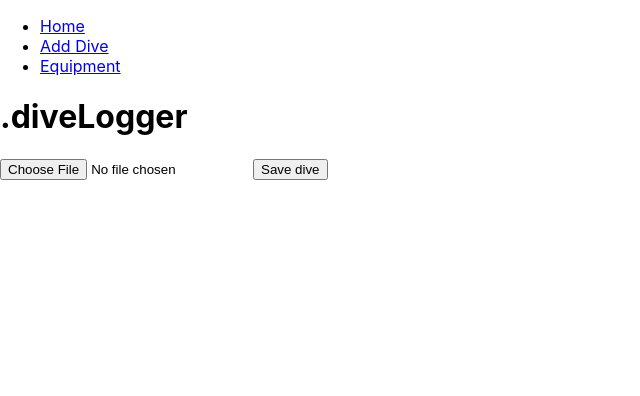
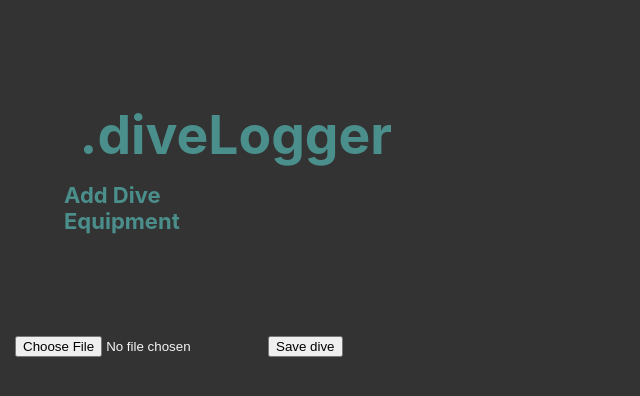
Before and after one commit to harging/CodeClan_FinalProject, a React (Create React App) app in the folder dive_app_front_end/: page /createdive in a window 1280 px wide. Shown: the top 396 px of the page, without its empty margins (0-640 px from the left). Built offline with nearby package versions, Linux system fonts and the light colour scheme.

Commit message:
everything working locally, ready for presentation

```diff
--- a/dive_app_front_end/src/App.css
+++ b/dive_app_front_end/src/App.css
@@ -1,42 +1,4 @@
-.App {
-  text-align: center;
+.home-page{
+  background-color: #2C3D55;
+  color: lightgrey;
 }
-
-.App-logo {
-  height: 40vmin;
-  pointer-events: none;
-}
-
-@media (prefers-reduced-motion: no-preference) {
-  .App-logo {
-    animation: App-logo-spin infinite 20s linear;
-  }
-}
-
-.App-header {
-  background-color: #282c34;
-  min-height: 100vh;
-  display: flex;
-  flex-direction: column;
-  align-items: center;
-  justify-content: center;
-  font-size: calc(10px + 2vmin);
-  color: white;
-}
-
-.App-link {
-  color: #61dafb;
-}
-
-@keyframes App-logo-spin {
-  from {
-    transform: rotate(0deg);
-  }
-  to {
-    transform: rotate(360deg);
-  }
-}
-
-.titleBar{
-  color: aqua;
-}
--- a/dive_app_front_end/src/App.js
+++ b/dive_app_front_end/src/App.js
@@ -1,5 +1,4 @@
 import React from 'react';
-import ReactDOM from "react-dom";
 import { BrowserRouter, Routes, Route } from "react-router-dom";
 import Home from "./pages/Home";
 import NoPage from "./pages/NoPage";
--- a/dive_app_front_end/src/components/Dive.js
+++ b/dive_app_front_end/src/components/Dive.js
@@ -1,15 +1,19 @@
 import React from 'react';
+import ProfileGraph from './ProfileGraph';
 
-const Dive = ({ dive }) => {
+const Dive = ({ dive, samplePoints }) => {
 
-  if (!dive) {
+  if (!dive || !samplePoints.length) {
     return null
-}
+  }
+
   const date = new Date(dive.date).toLocaleString('en-GB', { weekday:'short', day:'2-digit', month:'short', year:'numeric', hour: '2-digit', minute: '2-digit' })
   const end = new Date(dive.endTime).toLocaleTimeString('en-GB', { hour: '2-digit', minute: '2-digit' })
 
   return (
       <div className="expandedDive">
+
+           <ProfileGraph samplePoints={samplePoints} dive={dive} />
           <h3>Dive {dive.diveNum}</h3>
           <h3>{date} - {end}</h3>
           <p>{dive.place}, {dive.diveSite}</p>
--- a/dive_app_front_end/src/components/DiveSelect.js
+++ b/dive_app_front_end/src/components/DiveSelect.js
@@ -2,7 +2,6 @@ import React from 'react';
 
 const DiveSelect = ({ dives, onDiveSelected }) => {
 
-    // Why can't I add the date consts from the Dive component?
 
     return (
         <ul>
--- a/dive_app_front_end/src/containers/DiveContainer.js
+++ b/dive_app_front_end/src/containers/DiveContainer.js
@@ -10,32 +10,47 @@ const baseUrl = "http://localhost:8080"
 const DiveContainer = () => {
 
     const [dives, setDives] = useState([])
-    const [selectedDiveId, setSelectedDiveId] = useState('')
+    const [selectedDiveId, setSelectedDiveId] = useState(null)
+    const [samplePoints, setSamplePoints] = useState([])
 
     useEffect(() => {
         getDives(`${baseUrl}/dives`)
     }, [])
 
     const getDives = url => {
-              fetch(url)
-                .then(res => res.json())
-                .then(divesList => setDives(divesList))
-                .catch(err => console.error(err));
-            }
+        fetch(url)
+            .then(res => res.json())
+            .then(divesList => setDives(divesList))
+            .catch(err => console.error(err));
+    }
 
     const handleDiveSelected = id => {
         setSelectedDiveId(id)
+        getSamplePoints(id)
+        window.scrollTo(
+            {
+                top: 350,
+                left: 100,
+                behavior: 'smooth'
+            }
+        );
+    }
+
+    const getSamplePoints = (id) => {
+        fetch("http://localhost:8080/samplepoints/bydiveid?diveid=" + `${id}`)
+            .then(res => res.json())
+            .then(samplePointsList => setSamplePoints(samplePointsList))
+            .catch(err => console.error(err));
     }
 
     const selectedDive = dives.find(dive => dive.id === selectedDiveId)
 
     return (
 
-        <>
-            <Dive dive={selectedDive}/>
-            {/* <ProfileGraph dive={selectedDive}/> */}
+        <div className="home-page">
+            <Dive dive={selectedDive} samplePoints={samplePoints}/>
             <DiveSelect dives={dives} dive={selectedDive} onDiveSelected={handleDiveSelected} />
-        </>
+        </div>
     )
 }
 
--- a/dive_app_front_end/src/index.css
+++ b/dive_app_front_end/src/index.css
@@ -5,9 +5,89 @@ body {
     sans-serif;
   -webkit-font-smoothing: antialiased;
   -moz-osx-font-smoothing: grayscale;
+  background-color: #333;
 }
 
 code {
   font-family: source-code-pro, Menlo, Monaco, Consolas, 'Courier New',
     monospace;
 }
+
+.nav{
+  background-color: #333;
+  color: #4B8F8C;
+  list-style-type: none;
+  font-size: 22px;
+  display: flex;
+  justify-content: flex-start;
+}
+
+.nav > ul{
+  background-color: #333;
+  color: #4B8F8C;
+  list-style-type: none;
+  padding: 5%;
+  font-weight: bold;
+}
+
+a, a:visited, a:hover, a:active {
+  color: inherit;
+  text-decoration: none;
+}
+
+.logo{
+  background-color: #333;
+  color: #4B8F8C;
+  padding: 5%;
+  font-weight: bold;
+  font-size: 40pt;
+}
+
+.expandedDive{
+  background-color: #333;
+  color: #f5f5f5;
+  padding: 5%;
+}
+
+.diveListItem{
+  background-color: #333;
+  color: #f5f5f5;
+  list-style-type: none;
+  padding: 2px;
+}
+
+.diveListItem > button{
+    background-color: #333;
+    color: #f5f5f5;
+    padding: 15px;
+    text-align: center;
+    text-decoration: none;
+    display: inline-block;
+    font-size: 16px;
+    border: 0;
+  background: #4B8F8C;
+  border-radius: 0px;
+}
+
+.diveListItem button:hover{
+  font-size: large;
+}
+
+.home-page{
+  background-color: #333;
+}
+
+.root{
+  background-color: #333;
+}
+
+.file-upload-form{
+  background-color: #333;
+  border: 1px;
+  color: #f5f5f5;
+  padding: 15px;
+  text-align: center;
+  text-decoration: none;
+  display: inline-block;
+  font-size: 16px;
+}
--- a/dive_app_front_end/src/pages/Layout.js
+++ b/dive_app_front_end/src/pages/Layout.js
@@ -5,9 +5,10 @@ const Layout = () => {
     return (
         <>
             <nav className="nav">
+            {/* <h1 className="logo">.diveLogger</h1> */}
                 <ul>
-                    <li>
-                        <Link to="/">Home</Link>
+                    <li className="logo">
+                        <Link to="/">.diveLogger</Link>
                     </li>
                     <li>
                         <Link to="/createdive">Add Dive</Link>
@@ -17,11 +18,6 @@ const Layout = () => {
                     </li>
                 </ul>
             </nav>
-
-            <div className="logo">
-                <h1>.diveLogger</h1>
-            </div>
-
             <Outlet />
         </>
     )
```
Also changed, not shown: dive_app_front_end/src/components/ProfileGraph.js (+82 -246 lines).
